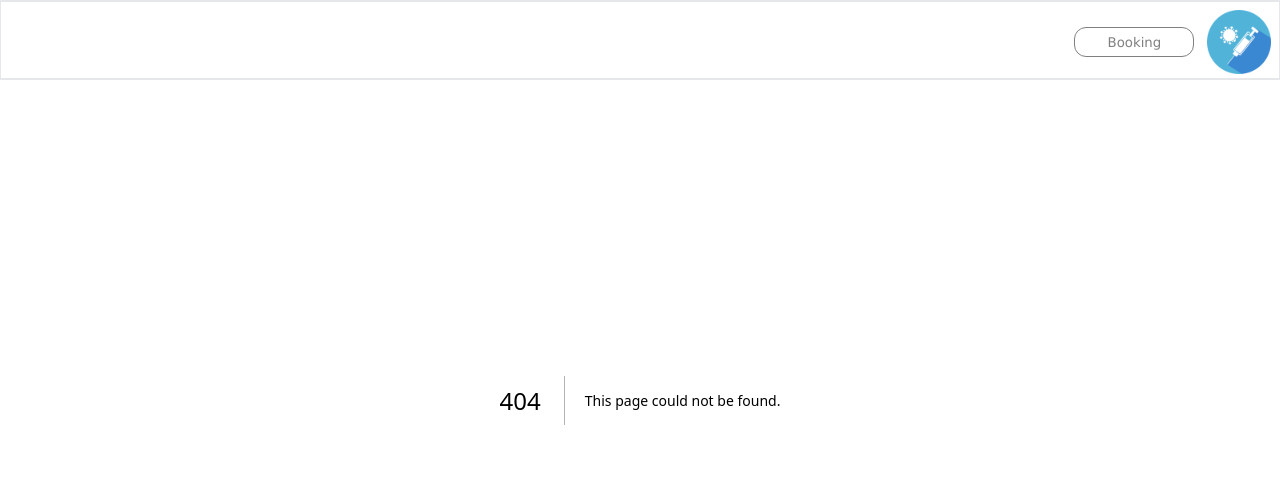
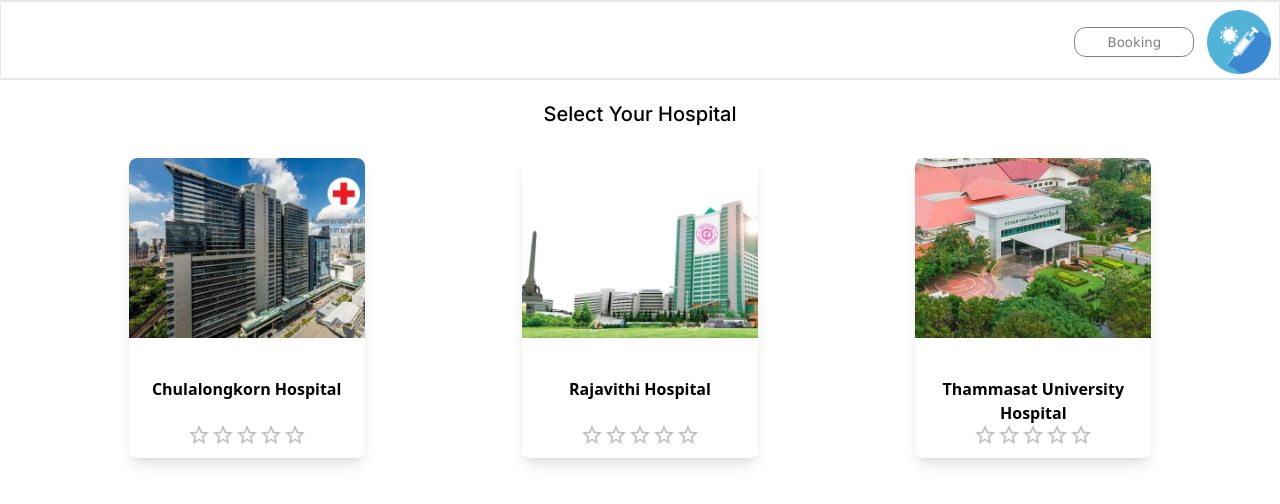
Before and after one commit to Tinnaung/SWdev-vaccine-app, a Next.js app: page /hospital in a window 1280 px wide. Before the commit this address had no page. Shown: the top 504 px of the page. Built offline with nearby package versions, Linux system fonts and the light colour scheme.

Commit message:
assignment-7

```diff
--- /dev/null
+++ b/src/app/(hospitalinfo)/hospital/[hid]/page.tsx
@@ -0,0 +1,46 @@
+import Image from "next/image";
+export default function HospitalDetailPage({
+  params,
+}: {
+  params: { hid: string };
+}) {
+  /* mock data */
+  const des_1 =
+    "King Chulalongkorn Memorial Hospital is a public general and tertiary referral hospital in Bangkok, Thailand. It is operated by the Thai Red Cross Society, and serves as the teaching hospital for the Faculty of Medicine, Chulalongkorn University and Srisavarindhira Thai Red Cross Institute of Nursing.";
+  const des_2 =
+    "Rajavithi Hospital is large public hospital located in Ratchathewi District, Bangkok, Thailand. It was founded in 1951 as the Women's Hospital, and is operated by the Ministry of Public Health's Department of Medical Services. With an inpatient capacity of 1,200 beds, it is one of the largest hospitals in Thailand. It serves as a teaching hospital for the College of Medicine, Rangsit University.";
+  const des_3 =
+    "Thammasat University Hospital is a public hospital subsidiary to the Office of the Rector, Thammasat University, Ministry of Education. It is located in the Rangsit Campus, Pathum Thani Province, Thailand.";
+  const mockHospitalRepo = new Map();
+  mockHospitalRepo.set("001", {
+    name: "Chulalongkorn Hospital",
+    image: "/img/chula.jpg",
+    message: des_1,
+  });
+  mockHospitalRepo.set("002", {
+    name: "Rajavithi Hospital",
+    image: "/img/rajavithi.jpg",
+    message: des_2,
+  });
+  mockHospitalRepo.set("003", {
+    name: "Thammasat University Hospital",
+    image: "/img/thammasat.jpg",
+    message: des_3,
+  });
+  return (
+    <main className="text-center p-5">
+      <h1 className="text-lg font-medium">Hos ID {params.hid}</h1>
+      <div className="flex flex-row my-5">
+        <Image
+          src={mockHospitalRepo.get(params.hid).image}
+          alt="Hospital Picture"
+          width={0}
+          height={0}
+          sizes="100vw"
+          className="rounded-lg w-[30%] bg-black"
+        />
+        <div className="text-md mx-5">{(mockHospitalRepo.get(params.hid)).name}</div>
+      </div>
+    </main>
+  );
+}
--- /dev/null
+++ b/src/app/(hospitalinfo)/hospital/page.tsx
@@ -0,0 +1,10 @@
+import CardPanel from "@/components/CardPanel";
+
+export default function Hospital() {
+  return (
+    <main className="text-center p-5">
+      <h1 className="text-xl font-medium">Select Your Hospital</h1>
+      <CardPanel />
+    </main>
+  );
+}
--- a/src/app/page.tsx
+++ b/src/app/page.tsx
@@ -12,7 +12,6 @@
   return (
     <main className={styles.main}>
       <Banner />
-      <CardPanel />
     </main>
   );
 }
--- a/src/components/Banner.tsx
+++ b/src/components/Banner.tsx
@@ -2,6 +2,7 @@
 import { useState } from "react";
 import styles from "./banner.module.css";
 import Image from "next/image";
+import { useRouter } from "next/navigation";
 
 export default function Banner() {
   const covers = [
@@ -11,6 +12,7 @@
     "/img/cover4.jpg",
   ];
   const [index, setIndex] = useState(0);
+  const router = useRouter();
   return (
     <div
       className={styles.banner}
@@ -27,6 +29,16 @@
           an important part of protecting yourself
         </h3>
       </div>
+      <button
+        className="bg-white text-cyan-600 border border-cyan-600
+        font-semibold py-2 px-2 m-2 rounded z-30 absolute bottom-0 right-0 hover:bg-cyan-600 hover:text-white hover:border-transparent"
+        onClick={(e) => {
+          e.stopPropagation();
+          router.push("/hospital");
+        }}
+      >
+        Select The Hospital
+      </button>
     </div>
   );
 }
--- a/src/components/CardPanel.tsx
+++ b/src/components/CardPanel.tsx
@@ -1,18 +1,18 @@
 "use client";
 import { useReducer } from "react";
 import ProductCard from "./ProductCard";
-import { title } from "process";
-import { TupleType } from "typescript";
-import { Parisienne } from "next/font/google";
-import { hostname } from "os";
+import Link from "next/link";
 
 export default function CardPanel() {
+  //description
   const des_1 =
     "King Chulalongkorn Memorial Hospital is a public general and tertiary referral hospital in Bangkok, Thailand. It is operated by the Thai Red Cross Society, and serves as the teaching hospital for the Faculty of Medicine, Chulalongkorn University and Srisavarindhira Thai Red Cross Institute of Nursing.";
   const des_2 =
     "Rajavithi Hospital is large public hospital located in Ratchathewi District, Bangkok, Thailand. It was founded in 1951 as the Women's Hospital, and is operated by the Ministry of Public Health's Department of Medical Services. With an inpatient capacity of 1,200 beds, it is one of the largest hospitals in Thailand. It serves as a teaching hospital for the College of Medicine, Rangsit University.";
   const des_3 =
     "Thammasat University Hospital is a public hospital subsidiary to the Office of the Rector, Thammasat University, Ministry of Education. It is located in the Rangsit Campus, Pathum Thani Province, Thailand.";
+  //description
+
   const compareReducer = (
     RatingMap: Map<string, number>,
     action: { type: string; hosName: string; rating: number }
@@ -23,7 +23,7 @@
       }
       case "delete": {
         RatingMap.delete(action.hosName);
-        console.log("after delete", new Map(RatingMap));
+        // console.log("after delete", new Map(RatingMap));
 
         return new Map(RatingMap);
       }
@@ -31,12 +31,33 @@
         return RatingMap;
     }
   };
+
   const [RatingMap, dispatchCompare] = useReducer(
     compareReducer,
     new Map<string, number>()
   );
+  /* Mock Data*/
+  const mockHospitalRepo = [
+    {
+      hid: "001",
+      name: "Chulalongkorn Hospital",
+      image: "/img/chula.jpg",
+      message: des_1,
+    },
+    {
+      hid: "002",
+      name: "Rajavithi Hospital",
+      image: "/img/rajavithi.jpg",
+      message: des_2,
+    },
+    {
+      hid: "003",
+      name: "Thammasat University Hospital",
+      image: "/img/thammasat.jpg",
+      message: des_3,
+    },
+  ];
   return (
-    <>
     <div
       style={{
         margin: "20px",
@@ -48,37 +69,20 @@
         padding: "10px",
       }}
     >
+      {mockHospitalRepo.map((hosItem) => (
+        <Link href={`/hospital/${hosItem.hid}`} className="w-1/5">
           <ProductCard
-          pic="/img/chula.jpg"
-          title="Chulalongkorn Hospital"
-          message={des_1}
-          onCompare={(hos: string, rate: number) => {
-            dispatchCompare({ type: "change", hosName: hos, rating: rate });
-          }}
-          ratingParent={RatingMap.get("Chulalongkorn Hospital") || 0}
+            title={hosItem.name}
+            pic={hosItem.image}
+            message={hosItem.message}
+            onCompare={(hos: string, rate: number) =>
+              dispatchCompare({ type: "change", hosName: hos, rating: rate })
+            }
+            ratingParent={RatingMap.get(hosItem.name) || 0}
           />
-        <ProductCard
-          pic="/img/rajavithi.jpg"
-          title="Rajavithi Hospital"
-          message={des_2}
-          onCompare={(hos: string, rate: number) => {
-            dispatchCompare({ type: "change", hosName: hos, rating: rate });
-          }}
-          ratingParent={RatingMap.get("Rajavithi Hospital") || 0}
-        />
-        <ProductCard
-          pic="/img/thammasat.jpg"
-          title="Thammasat University Hospital"
-          message={des_3}
-          onCompare={(hos: string, rate: number) => {
-            dispatchCompare({ type: "change", hosName: hos, rating: rate });
-          }}
-          ratingParent={RatingMap.get("Thammasat University Hospital") || 0}
-        />
-      </div>
-      {/* <div className="w-full text-xl font-medium">
-        Compare List ({compareList.length} Hospital)
-      </div> */}
+        </Link>
+      ))}
+      <div className="w-full text-xl font-medium mt-16 pt-4">
         {Array.from(RatingMap).map(([hosMap, valueMap]) => (
           <div
             key={hosMap}
@@ -94,6 +98,7 @@
             {hosMap} Rating = {valueMap}
           </div>
         ))}
-    </>
+      </div>
+    </div>
   );
 }
--- a/src/components/InteractiveCard.tsx
+++ b/src/components/InteractiveCard.tsx
@@ -1,25 +1,30 @@
 "use client";
 
-export default function InteractiveCard({children,contentName}: {children: React.ReactNode,contentName:string}) {
+export default function InteractiveCard({
+  children,
+  contentName,
+}: {
+  children: React.ReactNode;
+  contentName: string;
+}) {
   function onCardSelected() {
     // alert("You select " + contentName);
   }
-  function onCardMouseAction(event:React.SyntheticEvent) {
-    if(event.type == 'mouseover'){
-        event.currentTarget.classList.remove('shadow-lg')
-        event.currentTarget.classList.add('shadow-2xl')
-    }
-    else {
-        event.currentTarget.classList.remove('shadow-2xl')
-        event.currentTarget.classList.add('shadow-lg')
+  function onCardMouseAction(event: React.SyntheticEvent) {
+    if (event.type == "mouseover") {
+      event.currentTarget.classList.remove("shadow-lg");
+      event.currentTarget.classList.add("shadow-2xl");
+    } else {
+      event.currentTarget.classList.remove("shadow-2xl");
+      event.currentTarget.classList.add("shadow-lg");
     }
   }
   return (
     <div
-      className="w-1/5 h-[300px] rounded-lg shadow-lg overflow-y-auto hover:bg-neutral-200"
+      className="w-full h-[300px] rounded-lg shadow-lg overflow-y-auto hover:bg-neutral-200"
       onClick={() => onCardSelected()}
-      onMouseOver={(e)=>onCardMouseAction(e)}
-      onMouseOut={(e)=>onCardMouseAction(e)}
+      onMouseOver={(e) => onCardMouseAction(e)}
+      onMouseOut={(e) => onCardMouseAction(e)}
     >
       {children}
     </div>
--- a/src/components/ProductCard.tsx
+++ b/src/components/ProductCard.tsx
@@ -11,7 +11,7 @@
   title: string;
   message: string;
   onCompare: Function;
-  ratingParent : number;
+  ratingParent: number;
 }
 export default function ProductCard({
   pic,
@@ -20,7 +20,9 @@
   onCompare,
   ratingParent,
 }: Data_props) {
-  const [value, setValue] = React.useState<number | null>(2);
+
+  // const [value, setValue] = React.useState<number | null>(2);
+
   return (
     <InteractiveCard contentName={title}>
       <div className="w-full h-[60%] relative rounded-t-lg">
@@ -39,9 +41,12 @@
           name="simple-controlled"
           value={ratingParent}
           onChange={(event, newValue) => {
-            //setValue(newValue);
-            //event.stopPropagation();
+            // event.preventDefault();
+            // setValue(newValue);
             onCompare(title, newValue);
+          }}
+          onClick={(e) => {
+            e.stopPropagation();
           }}
         />
       </div>
```
Lines whose indentation alone changed are shown as unchanged.
